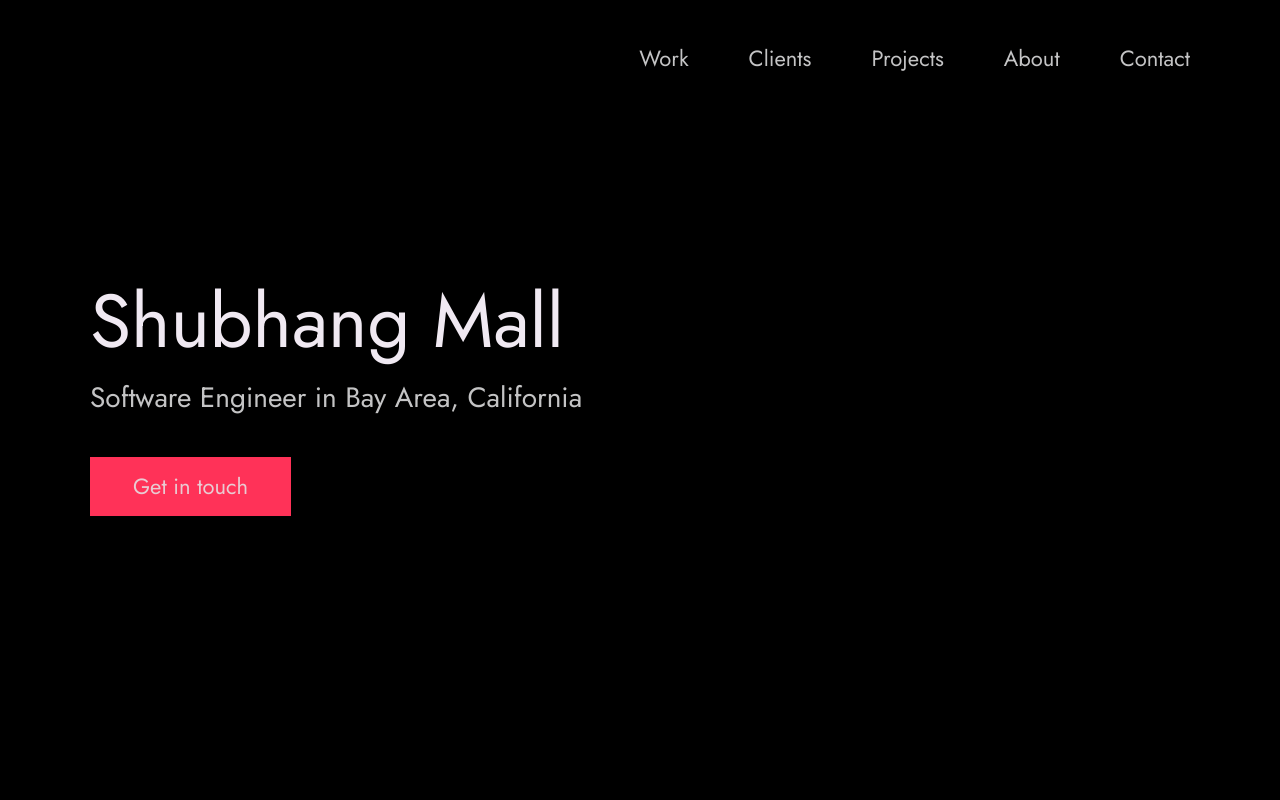
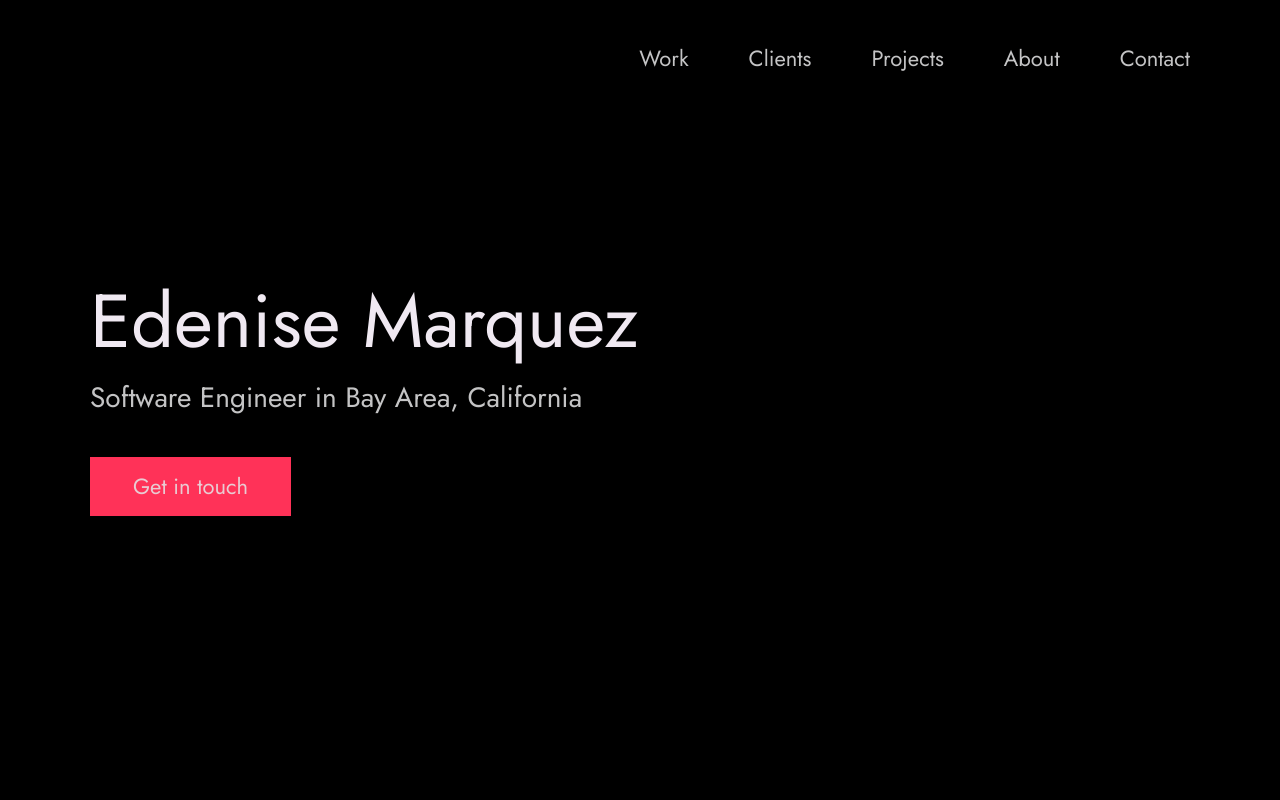
Before and after one commit to edenise-developer/personal-portfolio, a plain HTML site: page index.html in a window 1280 px wide. Shown: the top 800 px of the page. Drawn offline with Linux system fonts and the light colour scheme.

Commit message:
changed name

```diff
--- a/index.html
+++ b/index.html
@@ -38,7 +38,7 @@
     <div class="header__text-box row">
       <div class="header__text">
         <h1 class="heading-primary">
-          <span>Shubhang Mall</span>
+          <span>Edenise Marquez</span>
         </h1>
         <p>Software Engineer in Bay Area, California</p>
         <a href="#contact" class="btn btn--pink">Get in touch</a>
```
